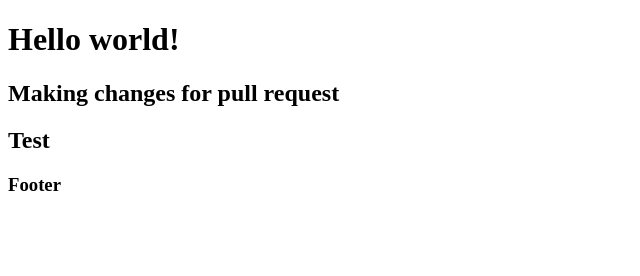
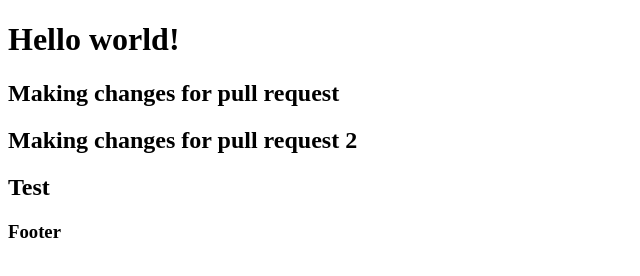
Before and after one commit to VladT10/my-project-ma, a plain HTML site: page index.html in a window 1280 px wide. Shown: the whole page, without its empty margins (0-640 px from the left). Drawn offline with Linux system fonts and the light colour scheme.

Commit message:
Adding second h2 to index to create a pr for ma review

```diff
--- a/index.html
+++ b/index.html
@@ -9,6 +9,7 @@
   <header>
     <h1>Hello world!</h1>
     <h2>Making changes for pull request</h2>
+    <h2>Making changes for pull request 2</h2>
   </header>
   <main>
     <h2>Test</h2>
```
